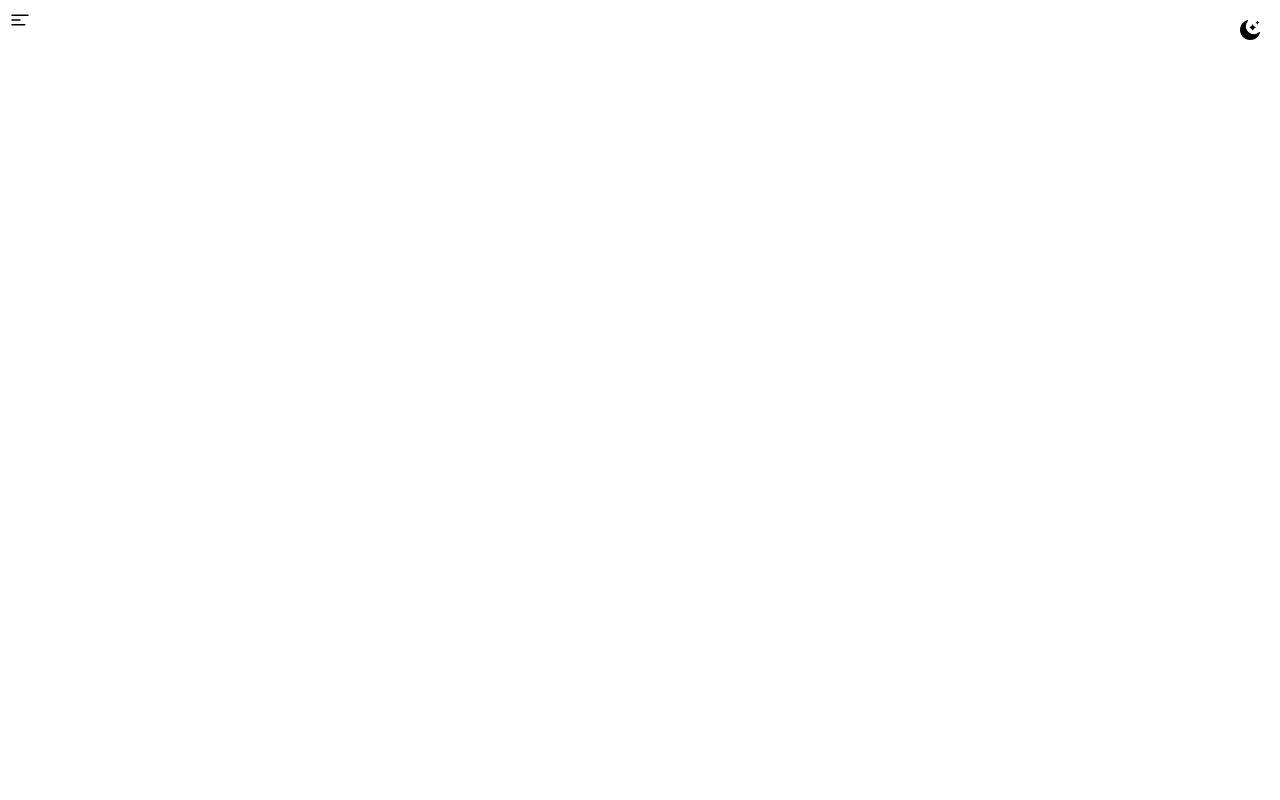
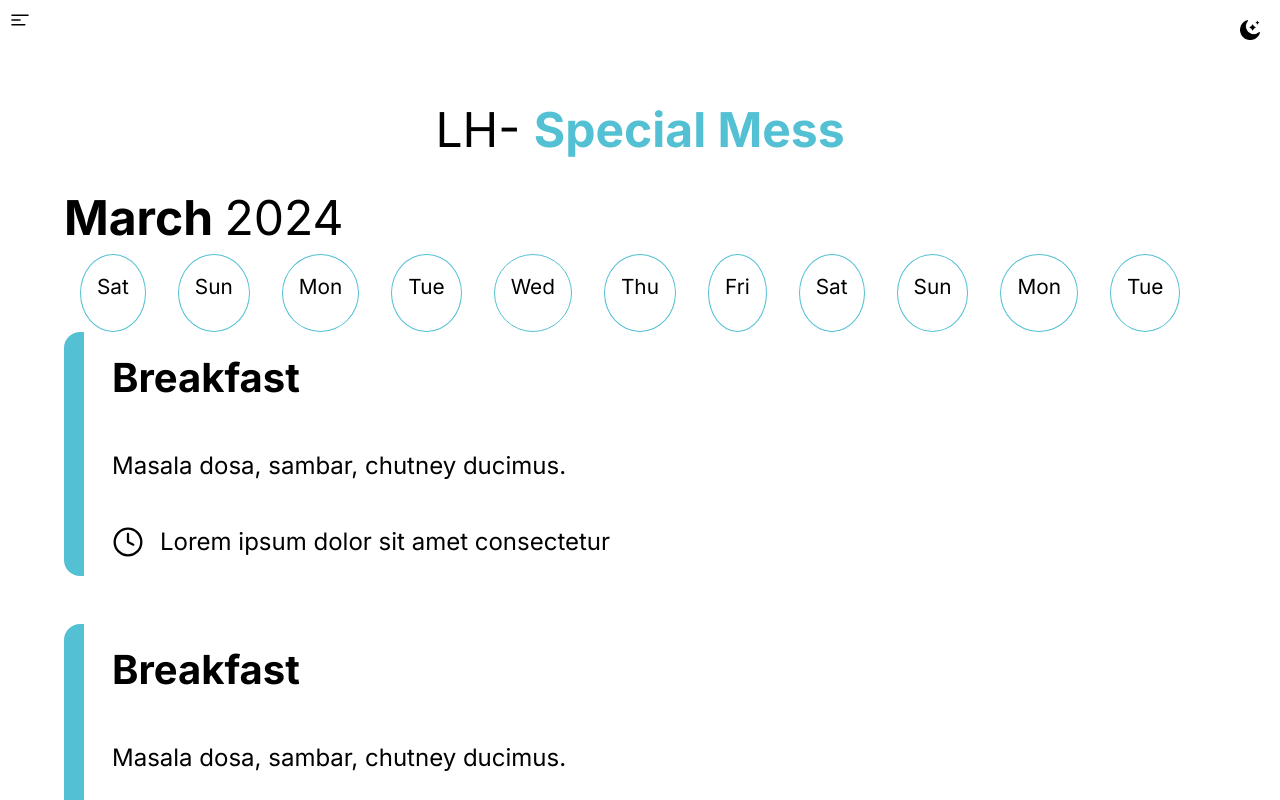
Before and after one commit to vinnovateit/messit-web, a Next.js app: page / in a window 1280 px wide. Shown: the top 800 px of the page. Built offline with nearby package versions, Linux system fonts and the light colour scheme.

Commit message:
feat:finalizing main page

```diff
--- a/src/app/globals.css
+++ b/src/app/globals.css
@@ -10,3 +10,19 @@
     font-family: 'Metropolis_exBold';
     src: url(../res/fonts/Metropolis-ExtraBold.otf);
 }
+.no-scrollbar::-webkit-scrollbar {
+    display: none;
+}
+
+/* Hide scrollbar for IE, Edge and Firefox */
+.no-scrollbar {
+    -ms-overflow-style: none;  /* IE and Edge */
+    scrollbar-width: none;  /* Firefox */
+}
+html{
+    overflow-x: hidden;
+}
+*{
+    margin: 0;
+    padding: 0;
+}
--- a/src/app/page.tsx
+++ b/src/app/page.tsx
@@ -1,13 +1,23 @@
 'use client'
 import Calendar from "@/components/Calendar";
 import Link from 'next/link';
-
+import Card from "@/components/ui/Card";
+//todo:read data from cookies here
 export default function Home() {
   return (
-    <main className="flex min-h-screen flex-col items-center justify-between p-24">
-        <Link href={'/details'} >
+    <main className="flex min-h-screen flex-col items-center justify-around p-16">
+      <div className="w-full flex flex-col justify-between items-start text-[3rem] gap-[1rem]">
+      <h1 className="w-full text-center "> LH- <span className="font-bold text-[#53C0D3]">Special Mess</span></h1>
+      <h3><b>March </b>2024</h3>
+      </div>
+      <Calendar/>
+        <section className="flex flex-row justify-between items-center w-full gap-[3rem] flex-wrap">
+            <Card foodItems={[]} meal="" timing=""/>
+            <Card foodItems={[]} meal="" timing=""/>
+            <Card foodItems={[]} meal="" timing=""/>
+            <Card foodItems={[]} meal="" timing=""/>
 
-        </Link>
+        </section>
     </main>
   );
 }
--- a/src/components/Calendar.tsx
+++ b/src/components/Calendar.tsx
@@ -10,16 +10,16 @@ setDateArray(getDates())
 },[])
 
 return (<section className="w-full flex  px-containerPaddingX">
-   <div>
+   <div className="flex overflow-x-scroll no-scrollbar gap-[2rem] ">
 
+    {dayArray.map((day,index)=>{
+     return(
+         <div key={dateArray[index]} className="text-center px-[1rem] py-[1rem] text-[1.3rem] w-[100px] aspect-square  rounded-[100%] border-[1px] border-[#53C0D3]">
+             {day.substring(0,3)}
+         </div>
+     )
+ })}
    </div>
 </section>)
 
 }
-// {dayArray.map((day,index)=>{
-//     return(
-//         <div key={dateArray[index]}>
-//             {day}
-//         </div>
-//     )
-// })}
--- /dev/null
+++ b/src/components/ui/Card.tsx
@@ -0,0 +1,21 @@
+import Image from "next/image"
+import React from "react";
+interface props{
+    foodItems:string[],
+    meal:string,
+    timing:string
+}
+const Card:React.FunctionComponent<props>=({foodItems,meal,timing})=>{
+    return (
+        <div className="flex flex-col justify-start gap-[2.5rem] py-[1rem] items-start px-[3rem]  relative overflow-hidden rounded-[1rem]  ">
+            <div className="absolute top-0 left-0 w-[20px] h-full bg-[#53C0D3]"></div>
+            <p className="font-bold text-[2.5rem]">Breakfast</p>
+            <p className="text-[1.5rem]">Masala dosa, sambar, chutney ducimus. </p>
+            <div className="text-[1.5rem] flex gap-[1rem]">
+                <Image width={32} height={32} src="/clock.svg" alt="Clock"/>
+                <p className="">Lorem ipsum dolor sit amet consectetur</p>
+             </div>
+        </div>
+    )
+}
+export default Card;
```
Also changed, not shown: public/clock.svg (added).
